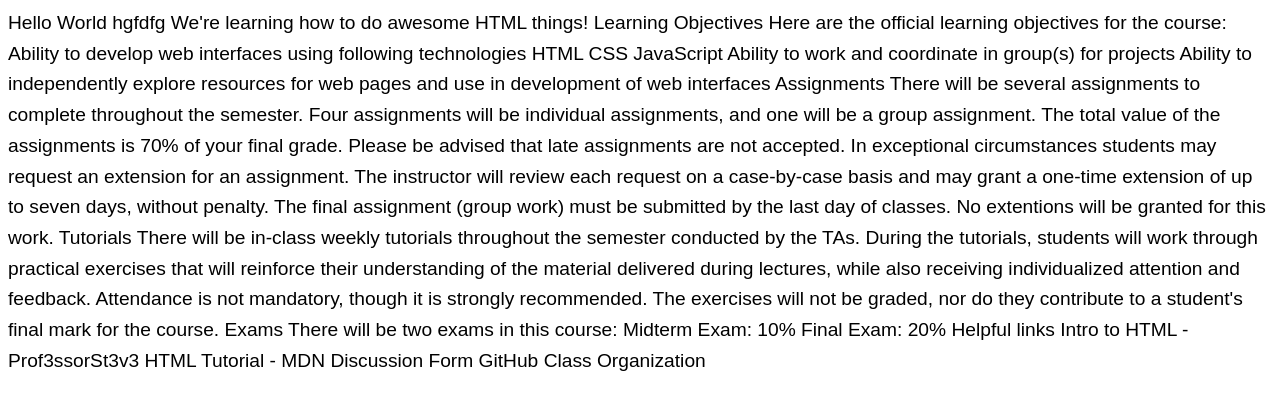
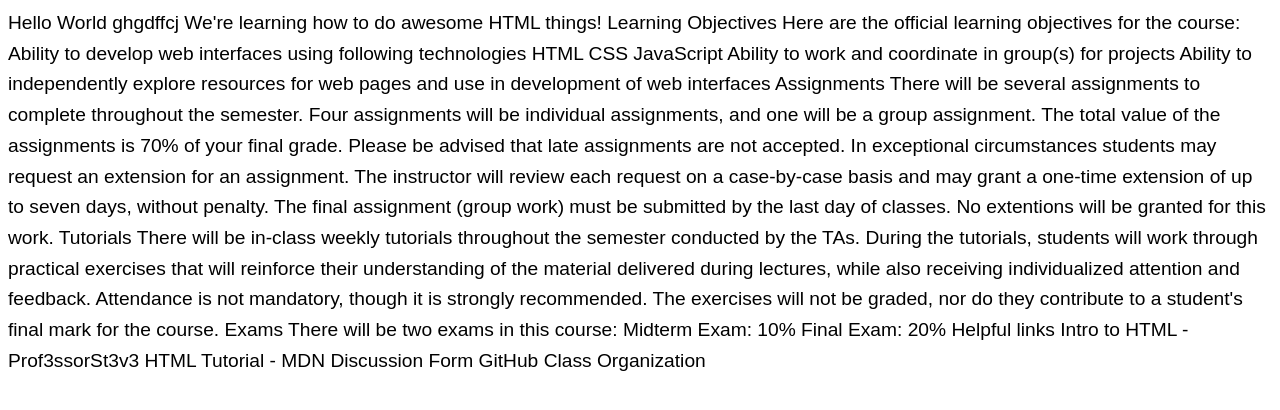
Before and after one commit to irm1005-itec1005-fall-2023/tutorial-exercise-01-Davinaingabire, a plain HTML site: page index.html in a window 1280 px wide. Drawn offline with Linux system fonts and the light colour scheme.

Commit message:
this is my first page

```diff
--- a/index.html
+++ b/index.html
@@ -28,7 +28,7 @@
     <!-- You may remove the extra comments when you finish -->
 
     <!-- h1 -->
-    Hello World hgfdfg
+    Hello World ghgdffcj
 
     <!-- p -->
     <!-- abbr around the word HTML -->
```
